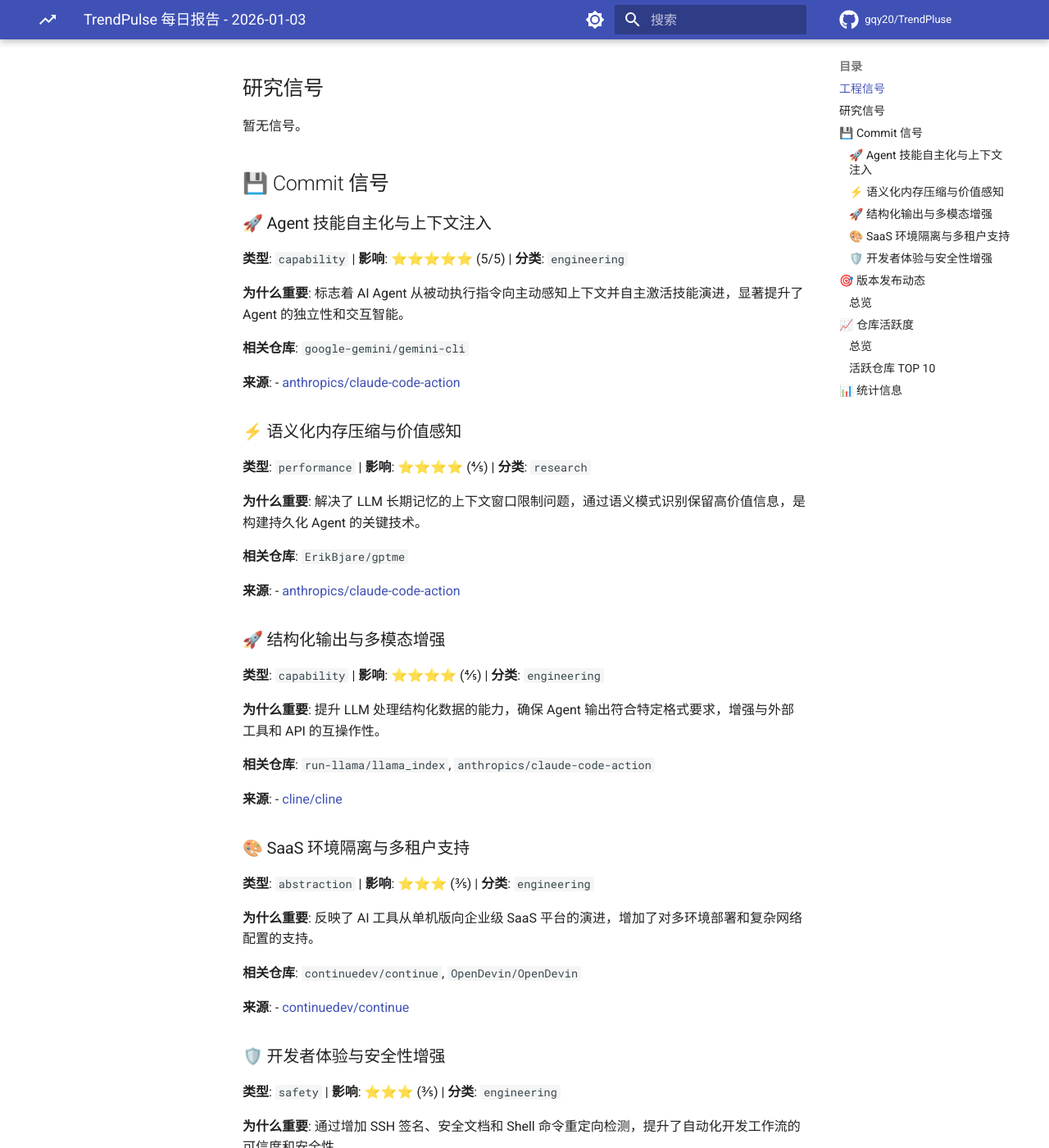
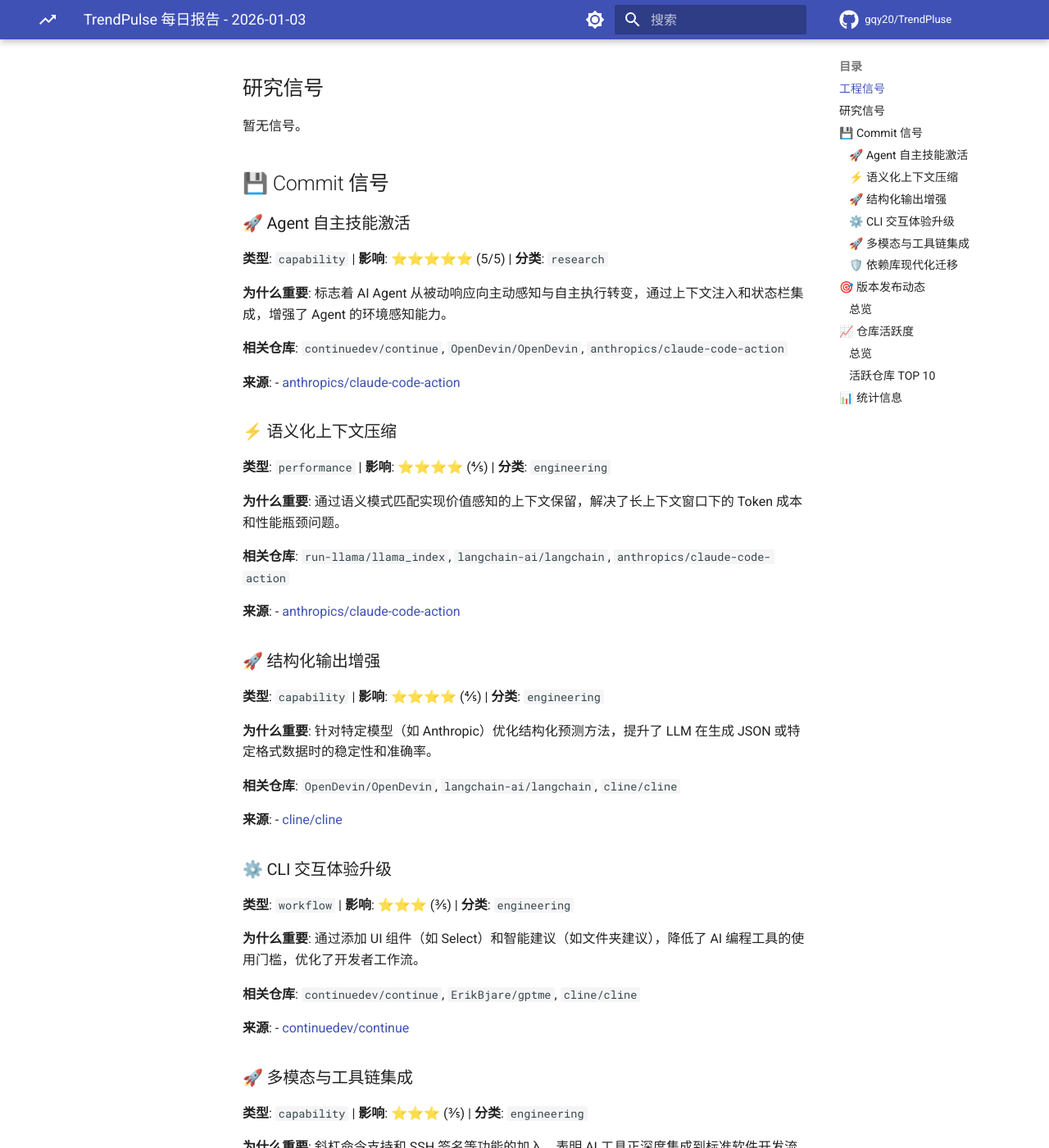
Before and after one commit to gqy20/TrendPluse, an MkDocs documentation site: the page built from docs/reports/report-2026-01-03.md, in a window 1280 px wide and 1400 px high, scrolled down 320 px. Shown: the whole window at 82% size. Built offline with MkDocs 1.6.1 and Material for MkDocs 9.7.7, drawn with Linux system fonts in a browser that asks for light colours; nearby versions of some CDN libraries; library files that are not in the unit come from our copies; comment, search, counter and statistics services are not loaded; some of the changed text lies outside the part shown.

Commit message:
docs: update daily trend report [skip ci]

```diff
--- a/docs/reports/report-2026-01-03.md
+++ b/docs/reports/report-2026-01-03.md
@@ -11,64 +11,76 @@
 暂无信号。
 ## 💾 Commit 信号
 
-### 🚀 Agent 技能自主化与上下文注入
+### 🚀 Agent 自主技能激活
 
-**类型**: `capability` | **影响**: ⭐⭐⭐⭐⭐ (5/5) | **分类**: `engineering`
+**类型**: `capability` | **影响**: ⭐⭐⭐⭐⭐ (5/5) | **分类**: `research`
 
-**为什么重要**: 标志着 AI Agent 从被动执行指令向主动感知上下文并自主激活技能演进，显著提升了 Agent 的独立性和交互智能。
+**为什么重要**: 标志着 AI Agent 从被动响应向主动感知与自主执行转变，通过上下文注入和状态栏集成，增强了 Agent 的环境感知能力。
 
-**相关仓库**: `google-gemini/gemini-cli`
+**相关仓库**: `continuedev/continue`, `OpenDevin/OpenDevin`, `anthropics/claude-code-action`
 
 **来源**:
 - [anthropics/claude-code-action](https://github.com/anthropics/claude-code-action/commit/b17b541bbc4d94ffa42edf2e2384ffe702e59370)
 
 
-### ⚡ 语义化内存压缩与价值感知
+### ⚡ 语义化上下文压缩
 
-**类型**: `performance` | **影响**: ⭐⭐⭐⭐ (4/5) | **分类**: `research`
+**类型**: `performance` | **影响**: ⭐⭐⭐⭐ (4/5) | **分类**: `engineering`
 
-**为什么重要**: 解决了 LLM 长期记忆的上下文窗口限制问题，通过语义模式识别保留高价值信息，是构建持久化 Agent 的关键技术。
+**为什么重要**: 通过语义模式匹配实现价值感知的上下文保留，解决了长上下文窗口下的 Token 成本和性能瓶颈问题。
 
-**相关仓库**: `ErikBjare/gptme`
+**相关仓库**: `run-llama/llama_index`, `langchain-ai/langchain`, `anthropics/claude-code-action`
 
 **来源**:
 - [anthropics/claude-code-action](https://github.com/anthropics/claude-code-action/commit/7e4bf87b1c28d519b842e6b1b02c031f99983d09)
 
 
-### 🚀 结构化输出与多模态增强
+### 🚀 结构化输出增强
 
 **类型**: `capability` | **影响**: ⭐⭐⭐⭐ (4/5) | **分类**: `engineering`
 
-**为什么重要**: 提升 LLM 处理结构化数据的能力，确保 Agent 输出符合特定格式要求，增强与外部工具和 API 的互操作性。
+**为什么重要**: 针对特定模型（如 Anthropic）优化结构化预测方法，提升了 LLM 在生成 JSON 或特定格式数据时的稳定性和准确率。
 
-**相关仓库**: `run-llama/llama_index`, `anthropics/claude-code-action`
+**相关仓库**: `OpenDevin/OpenDevin`, `langchain-ai/langchain`, `cline/cline`
 
 **来源**:
 - [cline/cline](https://github.com/cline/cline/commit/4b9dbf11a0816f792f0b3229a08bbb17667f4b73)
 
 
-### 🎨 SaaS 环境隔离与多租户支持
+### ⚙️ CLI 交互体验升级
 
-**类型**: `abstraction` | **影响**: ⭐⭐⭐ (3/5) | **分类**: `engineering`
+**类型**: `workflow` | **影响**: ⭐⭐⭐ (3/5) | **分类**: `engineering`
 
-**为什么重要**: 反映了 AI 工具从单机版向企业级 SaaS 平台的演进，增加了对多环境部署和复杂网络配置的支持。
+**为什么重要**: 通过添加 UI 组件（如 Select）和智能建议（如文件夹建议），降低了 AI 编程工具的使用门槛，优化了开发者工作流。
 
-**相关仓库**: `continuedev/continue`, `OpenDevin/OpenDevin`
+**相关仓库**: `continuedev/continue`, `ErikBjare/gptme`, `cline/cline`
 
 **来源**:
 - [continuedev/continue](https://github.com/continuedev/continue/commit/34720090665d6b26cd98b1611a771bc11b8a3e6e)
 
 
-### 🛡️ 开发者体验与安全性增强
+### 🚀 多模态与工具链集成
 
-**类型**: `safety` | **影响**: ⭐⭐⭐ (3/5) | **分类**: `engineering`
+**类型**: `capability` | **影响**: ⭐⭐⭐ (3/5) | **分类**: `engineering`
 
-**为什么重要**: 通过增加 SSH 签名、安全文档和 Shell 命令重定向检测，提升了自动化开发工作流的可信度和安全性。
+**为什么重要**: 斜杠命令支持和 SSH 签名等功能的加入，表明 AI 工具正深度集成到标准软件开发流程（GitOps, CI/CD）中。
 
-**相关仓库**: `anthropics/claude-code-action`, `google-gemini/gemini-cli`
+**相关仓库**: `continuedev/continue`, `OpenDevin/OpenDevin`
 
 **来源**:
 - [continuedev/continue](https://github.com/continuedev/continue/commit/a396ed2acccfa523c64a45a94428c3698fdf9601)
+
+
+### 🛡️ 依赖库现代化迁移
+
+**类型**: `safety` | **影响**: ⭐⭐ (2/5) | **分类**: `engineering`
+
+**为什么重要**: 大规模替换已弃用的库（如 PyPDF2, PyGithub Auth）和升级到 Pydantic v2，确保了 AI 生态系统的长期安全性和兼容性。
+
+**相关仓库**: `continuedev/continue`, `run-llama/llama_index`, `langchain-ai/langchain`
+
+**来源**:
+- [continuedev/continue](https://github.com/continuedev/continue/commit/ce07084d2dcfddebf7e28b6193ecf660b84bfd09)
 
 
 ---
@@ -103,7 +115,7 @@
 | [langgenius/dify](https://github.com/langgenius/dify) | 2 | 0 | hjlarry (2) |
 | [run-llama/llama\_index](https://github.com/run-llama/llama_index) | 2 | 0 | blink1073 (1), AstraBert (1) |
 | [cline/cline](https://github.com/cline/cline) | 1 | 0 | abeatrix (1) |
-| [agno-agi/agno](https://github.com/agno-agi/agno) | 1 | 0 | crazyss (1) |
+| [anthropics/claude-code](https://github.com/anthropics/claude-code) | 0 | 0 | - |
 
 ---
 
```
Also changed, not shown: other parts of docs/reports/report-2026-01-03.md (+3 -3 lines), docs/reports/index.md (+2 -2 lines), reports/report-2026-01-03.md (+35 -23 lines).
